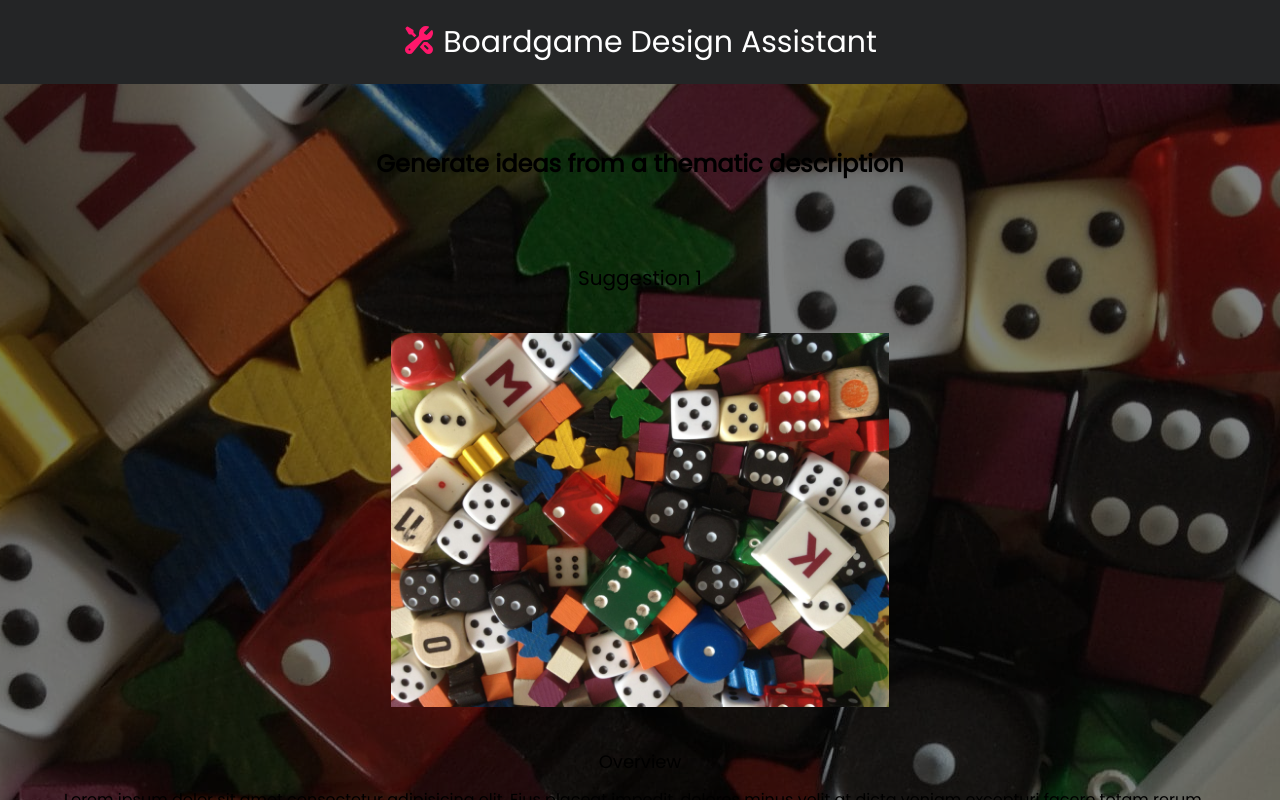
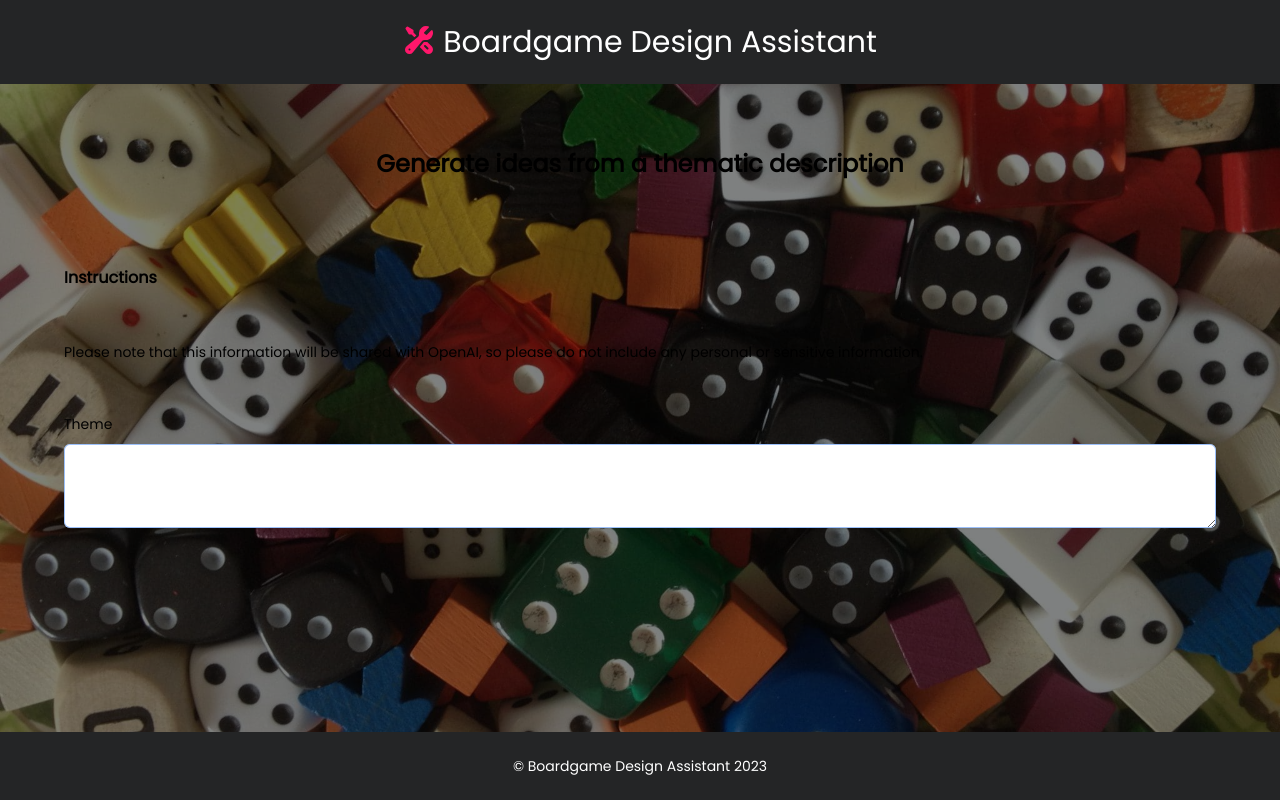
Before and after one commit to Sullivown/bg-design-assistant, a Next.js app: page /thematic in a window 1280 px wide. Shown: the top 800 px of the page. Built offline with nearby package versions, Linux system fonts and the light colour scheme.

Commit message:
Add ThematicForm and adjsut classes

```diff
--- a/src/app/layout.tsx
+++ b/src/app/layout.tsx
@@ -19,7 +19,7 @@ export default function RootLayout({
 		<html lang='en'>
 			<body className={`flex flex-col min-h-screen ${poppins.className}`}>
 				<Header />
-				<main className='flex flex-col flex-1 items-center bg-main-background bg-fit bg-center bg-blend-overlay bg-dark/70 p-4 sm:p-6 lg:p-8'>
+				<main className='flex flex-col flex-1 items-center bg-main-background bg-cover bg-center bg-blend-overlay bg-dark/70 p-4 sm:p-6 lg:p-8'>
 					{children}
 				</main>
 				<Footer />
--- a/src/app/thematic/page.tsx
+++ b/src/app/thematic/page.tsx
@@ -1,5 +1,5 @@
 import Section from '@/elements/Section';
-import GameDetails from '@/components/GameDetails';
+import ThematicDescriptionForm from '@/components/ThematicDescriptionForm';
 
 export default function ThematicPage() {
 	return (
@@ -7,7 +7,9 @@ export default function ThematicPage() {
 			<Section className='text-center text-2xl font-semibold mb-5'>
 				<h2>Generate ideas from a thematic description</h2>
 			</Section>
-			<GameDetails />
+			<Section>
+				<ThematicDescriptionForm />
+			</Section>
 		</>
 	);
 }
--- /dev/null
+++ b/src/components/ThematicDescriptionForm.tsx
@@ -0,0 +1,35 @@
+import React from 'react';
+
+export default function ThematicDescriptionForm() {
+	return (
+		<form>
+			<div className='space-y-12'>
+				<h2 className='text-base font-semibold leading-7 text-gray-900'>
+					Instructions
+				</h2>
+				<p className='mt-1 text-sm leading-6 text-gray-600'>
+					Please note that this information will be shared with
+					OpenAI, so please do not include any personal or sensitive
+					information.
+				</p>
+				<div className='col-span-full'>
+					<label
+						htmlFor='theme-description'
+						className='block text-sm font-medium leading-6 text-gray-900'
+					>
+						Theme
+					</label>
+					<div className='mt-2'>
+						<textarea
+							id='theme-description'
+							name='theme-description'
+							rows={3}
+							className='block w-full rounded-md border-0 py-1.5 text-gray-900 shadow-sm ring-1 ring-inset ring-gray-300 placeholder:text-gray-400 focus:ring-2 focus:ring-inset focus:ring-indigo-600 sm:text-sm sm:leading-6'
+							defaultValue={''}
+						/>
+					</div>
+				</div>
+			</div>
+		</form>
+	);
+}
```
